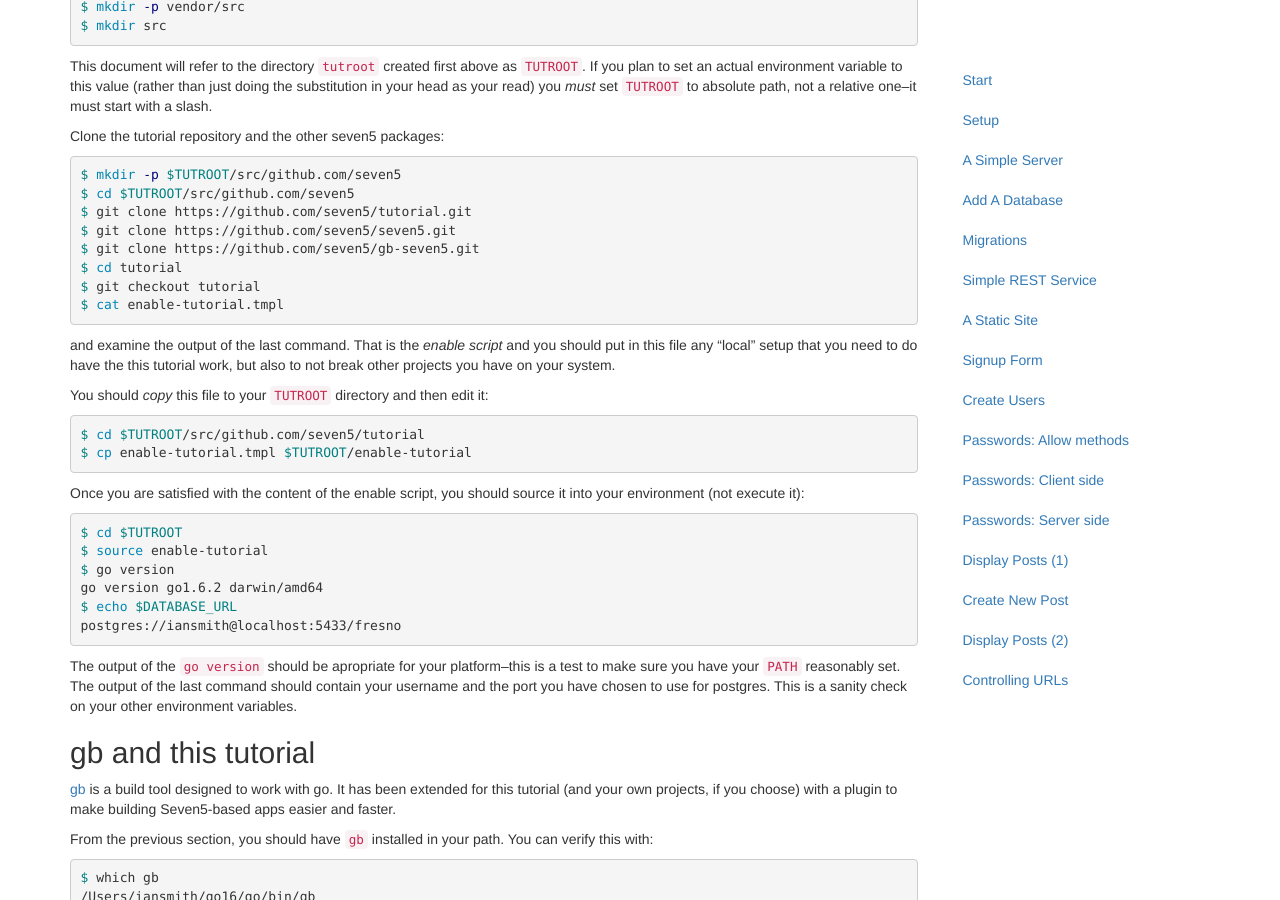
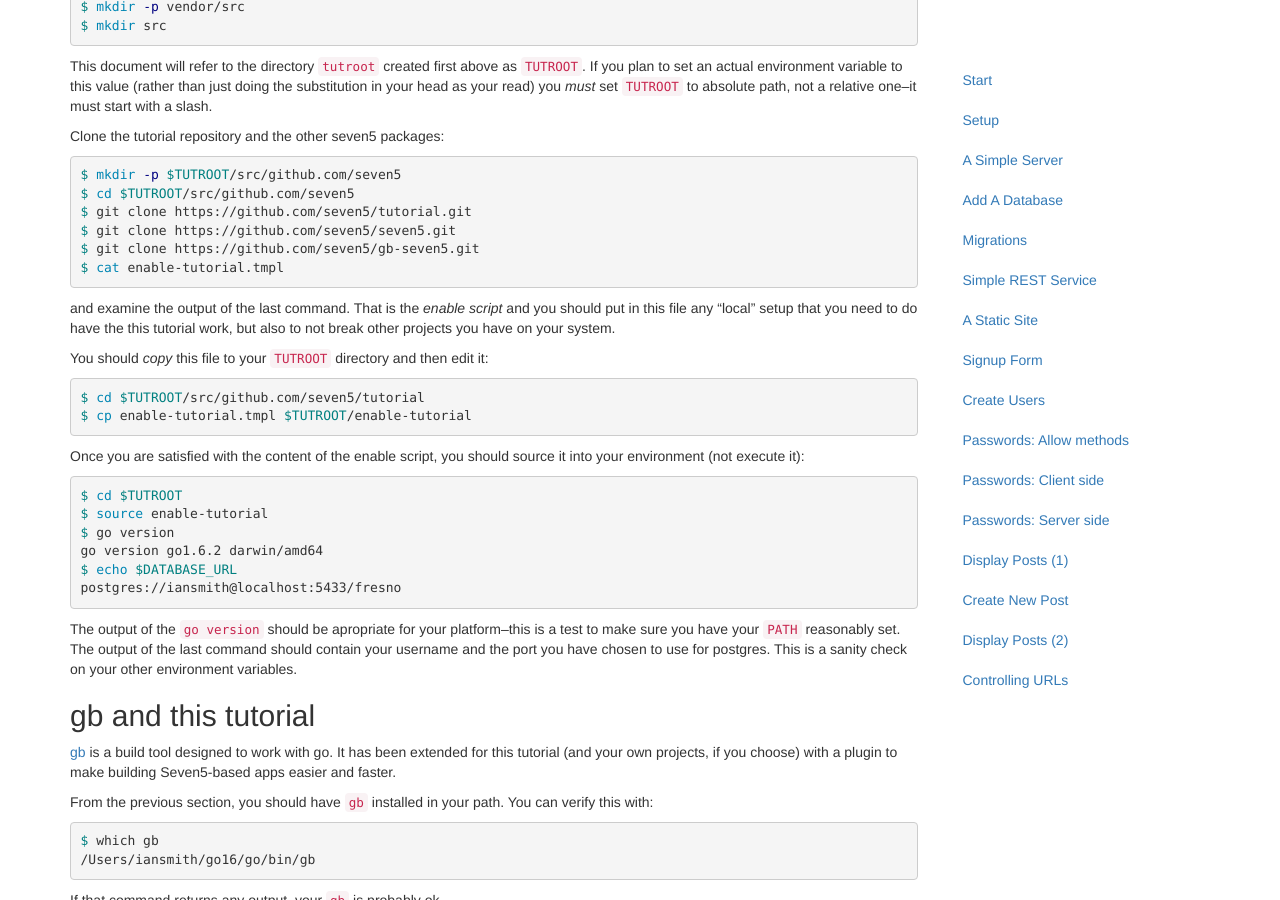
Before and after one commit to seven5/seven5.github.io, a Jekyll site: the page built from tutorial.md, in a window 1280 px wide and 900 px high, scrolled down 1658 px. Built offline with Jekyll 4.4.1, drawn with Linux system fonts in a browser that asks for light colours.

Commit message:
updated for changes in gb

```diff
--- a/tutorial.md
+++ b/tutorial.md
@@ -134,8 +134,6 @@ $ cd $TUTROOT/src/github.com/seven5
 $ git clone https://github.com/seven5/tutorial.git
 $ git clone https://github.com/seven5/seven5.git
 $ git clone https://github.com/seven5/gb-seven5.git
-$ cd tutorial
-$ git checkout tutorial
 $ cat enable-tutorial.tmpl
 
 {% endhighlight %}
```
